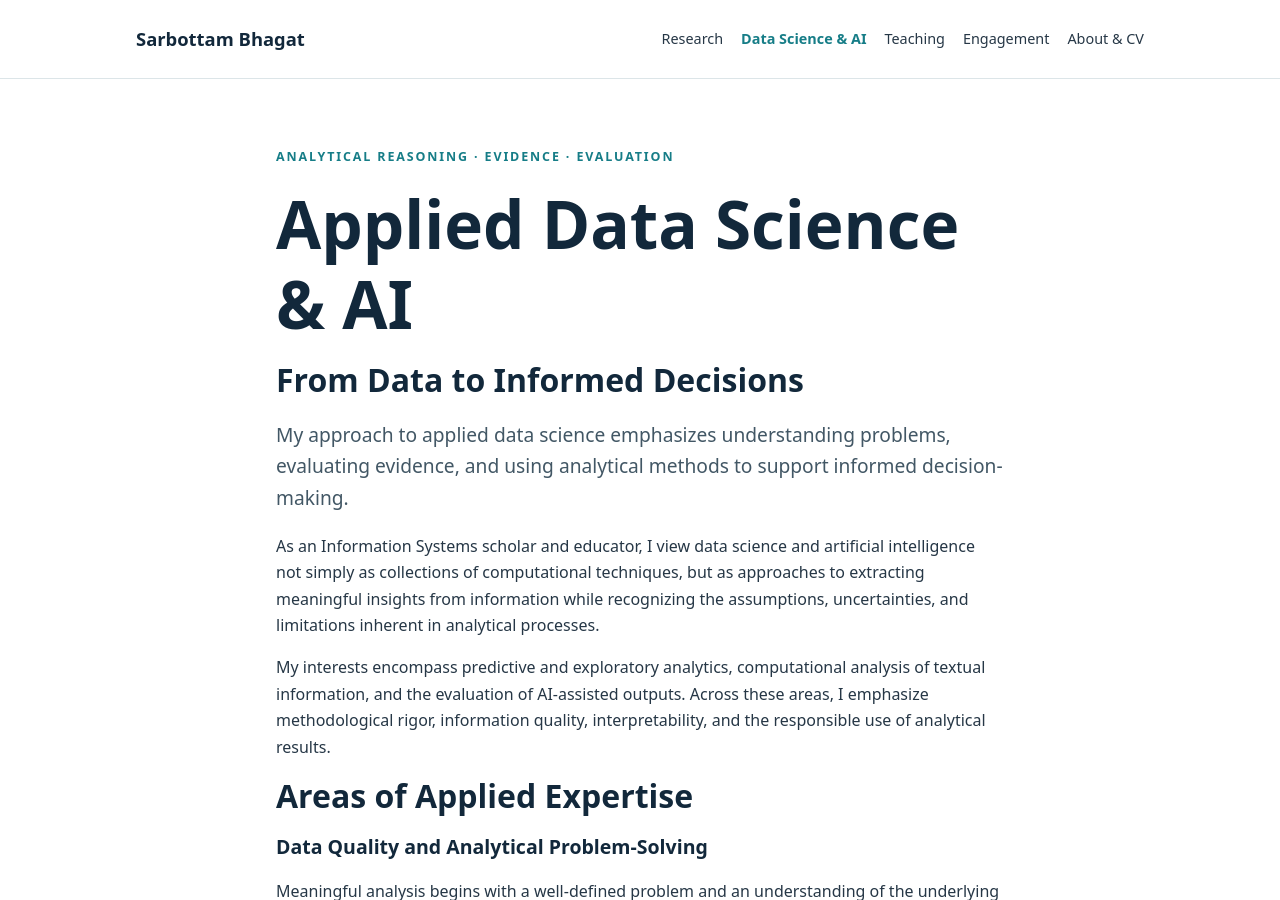
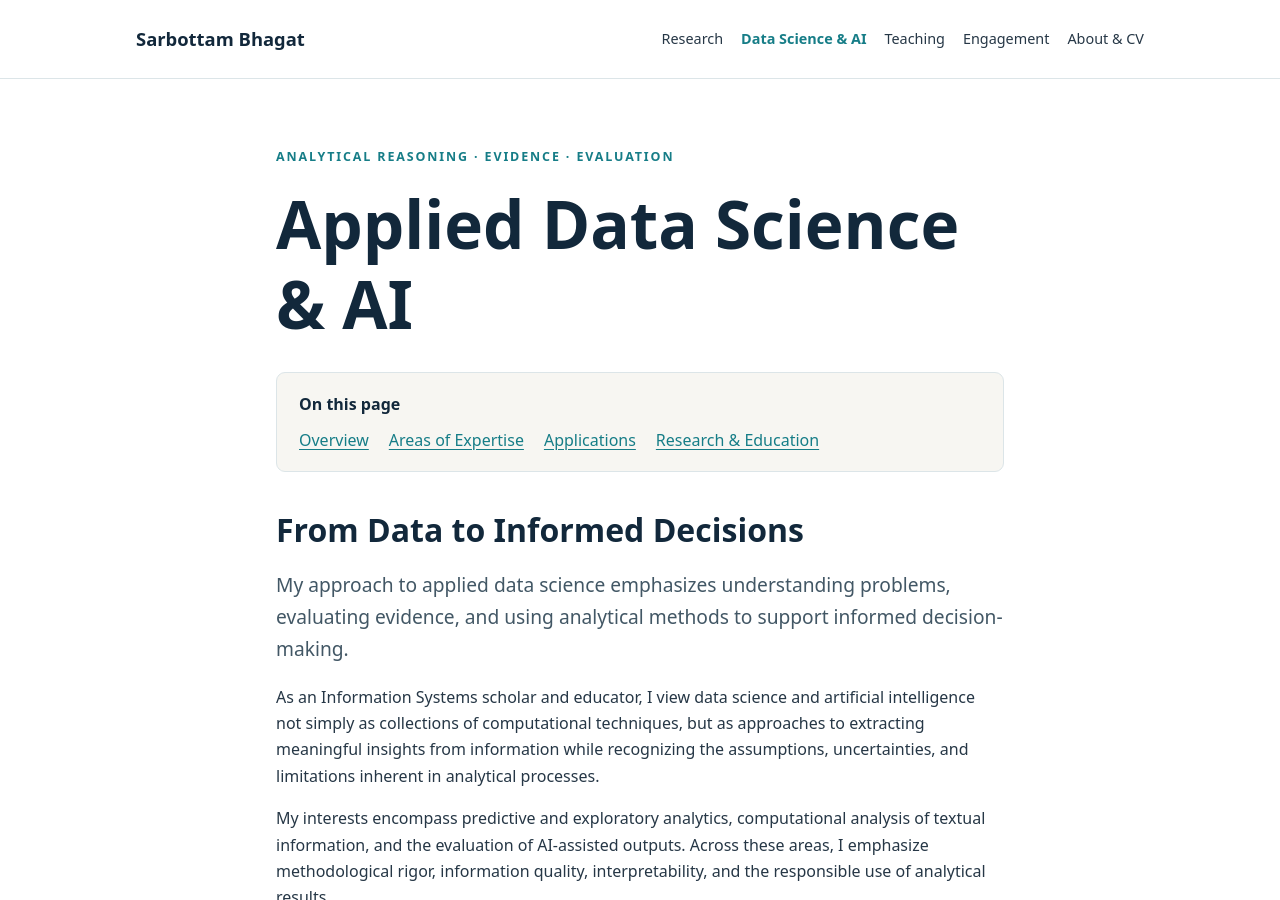
Before and after one commit to sarbottambhagat/sarbottambhagat.github.io, a Jekyll site: the page built from applied-data-science.md, in a window 1280 px wide and 900 px high. Built offline with Jekyll 4.4.1, drawn with Linux system fonts in a browser that asks for light colours.

Commit message:
Add section-jump navigation to applied-data-science.md

```diff
--- a/applied-data-science.md
+++ b/applied-data-science.md
@@ -7,11 +7,12 @@ permalink: /applied-data-science/
 <section class="section"><div class="wrap content">
 <div class="eyebrow">Analytical Reasoning · Evidence · Evaluation</div>
 <h1>Applied Data Science &amp; AI</h1>
-<h2>From Data to Informed Decisions</h2>
+<nav class="page-toc" aria-label="On this page"><strong>On this page</strong><ul><li><a href="#overview">Overview</a></li><li><a href="#expertise">Areas of Expertise</a></li><li><a href="#applications">Applications</a></li><li><a href="#connections">Research & Education</a></li></ul></nav>
+<h2 id="overview">From Data to Informed Decisions</h2>
 <p class="lead">My approach to applied data science emphasizes understanding problems, evaluating evidence, and using analytical methods to support informed decision-making.</p>
 <p>As an Information Systems scholar and educator, I view data science and artificial intelligence not simply as collections of computational techniques, but as approaches to extracting meaningful insights from information while recognizing the assumptions, uncertainties, and limitations inherent in analytical processes.</p>
 <p>My interests encompass predictive and exploratory analytics, computational analysis of textual information, and the evaluation of AI-assisted outputs. Across these areas, I emphasize methodological rigor, information quality, interpretability, and the responsible use of analytical results.</p>
-<h2>Areas of Applied Expertise</h2>
+<h2 id="expertise">Areas of Applied Expertise</h2>
 <h3>Data Quality and Analytical Problem-Solving</h3>
 <p>Meaningful analysis begins with a well-defined problem and an understanding of the underlying data. My work emphasizes data preparation, exploratory analysis, identifying relevant patterns, and evaluating whether available information is appropriate for the questions being investigated.</p>
 <p>I approach analytical work as a process of connecting business or research questions with suitable evidence and methods, rather than applying techniques without considering their purpose.</p>
@@ -24,12 +25,12 @@ permalink: /applied-data-science/
 <h3>AI Evaluation and Human Judgment</h3>
 <p>AI systems can assist with information processing, analysis, and decision-making, but their outputs require critical evaluation. My interests include the reliability, accuracy, completeness, and relevance of AI-generated information, as well as the role of human judgment in interpreting and verifying AI-assisted outputs.</p>
 <p>This area connects my applied analytical interests with my broader research on information quality, trust, and human–AI interaction.</p>
-<h2>Analytical Work and Applications</h2>
+<h2 id="applications">Analytical Work and Applications</h2>
 <h3>Evaluating Alternative Approaches to Text Representation</h3>
 <p>An exploratory analytical project comparing how different approaches represent and measure similarities between textual statements. The analysis examines paraphrases, negation, and semantic relationships to illustrate how representation choices can affect analytical results. It also demonstrates why numerical similarity should not automatically be interpreted as agreement in meaning.</p>
 <h3>Machine Learning for Business Problems</h3>
 <p>Teaching-oriented analytical projects involving predictive modeling, exploratory analysis, and model evaluation. These activities emphasize the full analytical process: defining a question, preparing information, selecting appropriate methods, evaluating results, and communicating findings in a business context.</p>
-<h2>Connecting Research, Analytics, and Education</h2>
+<h2 id="connections">Connecting Research, Analytics, and Education</h2>
 <p>My work in applied analytics complements my research and teaching in Information Systems. In research, computational approaches can help examine complex patterns in digital information and technology-mediated interactions. In teaching, I emphasize helping students understand not only how analytical methods work, but also when to use them, how to evaluate their limitations, and how to interpret their results responsibly.</p>
 <p>Across these activities, my focus remains on the quality of analytical reasoning and the defensibility of conclusions—not the tools used to produce them.</p>
 </div></section>
```
